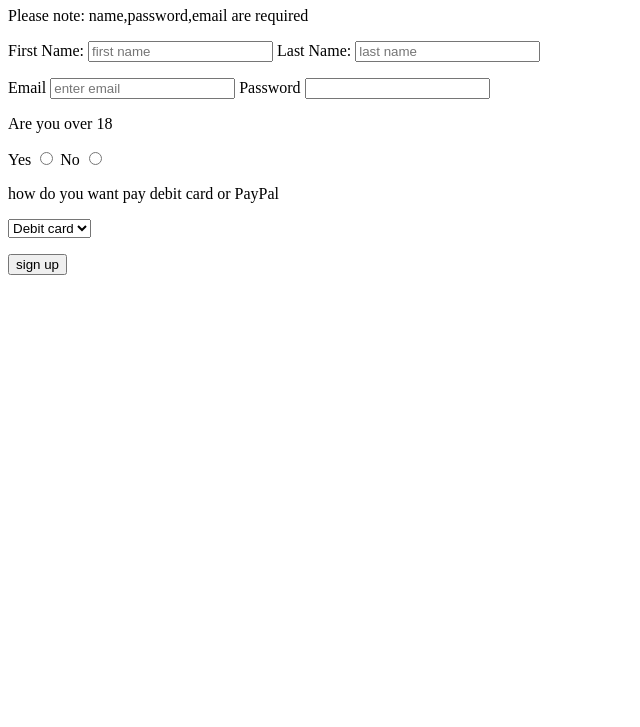
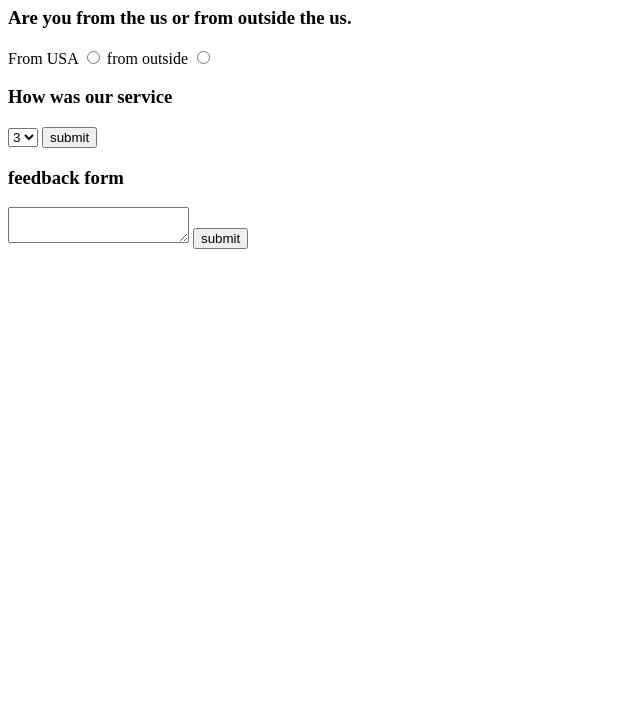
Before and after one commit to struk49/course-sign-up, a plain HTML site: page index.html in a window 1280 px wide. Shown: the part 73-800 px from the top of the page, without its empty margins (0-640 px from the left). Drawn offline with Linux system fonts and the light colour scheme.

Commit message:
added form

```diff
--- a/index.html
+++ b/index.html
@@ -6,40 +6,32 @@
     <title>Course Sign up</title>
 </head>
 <body>
-    <h1> Course Sign Up Page</h1>
-    <p>Please note: name,password,email are required</p>
-    <form>
-        <label for="fn">First Name:</label>
-        <input id="fn" type="text" name="" value="" placeholder="first name" required>
+    <h1>Hotel feedback form</h1>
+    <form action="https://www.youtube.com/" method="get">
+        <h3>Are you from the us or from outside the us.</h3>
+        <label for="inusa">From USA</label>
+        <input id="inusa" type="radio" name="loc" value="inside">
+        <label for="outside">from outside</label>
+        <input type="radio" name="loc" value="outside">
+        <h3>How was our service</h3>
+
+        <select name="stars">
+            <option value="great">3</option>
+            <option value="ok">2</option>
+            <option value="poor">1</option>
+        </select>
 
 
-        <label for="ln">Last Name:</label>
-        <input id="ln" type="text" name="" value="" placeholder="last name" required>
 
-<br>
-<p></p>
-        <label for="em">Email</label>
-        <input id="em" type="email" name="" value="" placeholder="enter email" required>
+        <input type="submit" value="submit">
+
+        <h3> feedback form</h3>
+        <textarea name="feedback" value="">
+            </textarea>
+        <input type="submit" value="submit">
+    </form>
 
 
-        <label for="password">Password</label>
-        <input id="password" type="password" name="" value="" required>
-
-        <p>Are you over 18</p>
-        <label for="y">Yes</label>
-        <input id="y" type="radio" name="over" value="yes">
-        <label for="n">No</label>
-        <input id="n" type="radio" name="over" value="no">
-
-        <p>how do you want pay debit card or PayPal</p>
-
-        <select name="payment">
-            <option value="dc">Debit card</option>
-            <option value="pp">PayPal</option>
-        </select>
-
-        <p></p>
-        <input type="submit" name="" value="sign up">
     </form>
 </body>
 </html>
```
